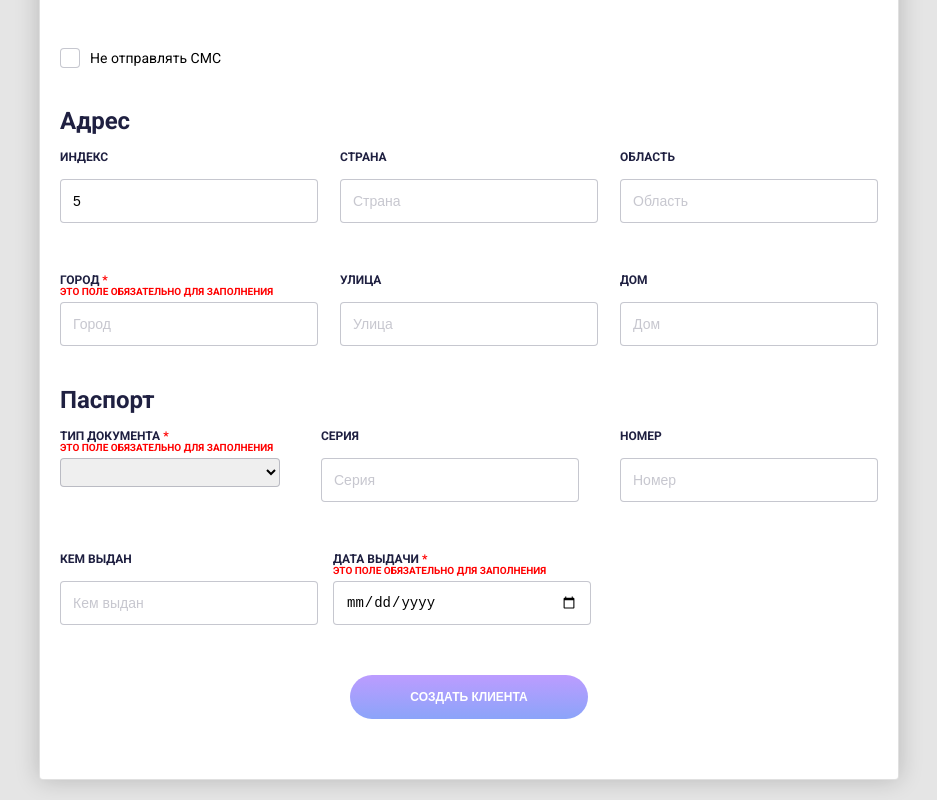
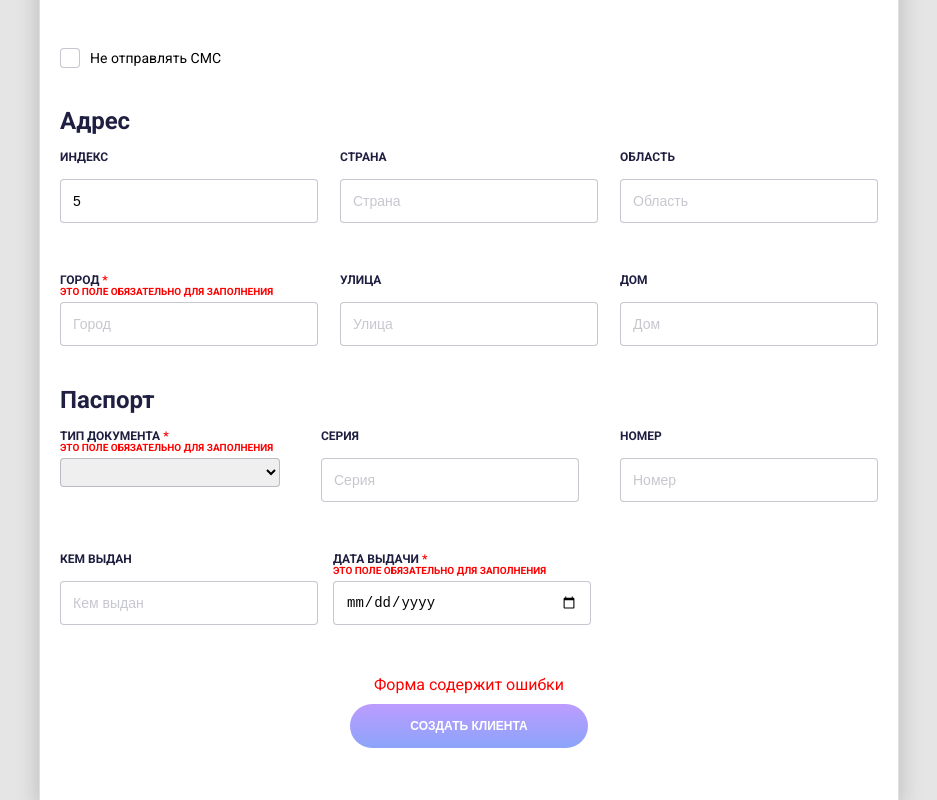
Before and after one commit to mefistodevelop/vue-form, a Vue app: page / in a window 1280 px wide. Both pictures are taken after typing "Sample", "Sample", "Sample", "2020-01-15", "5", "5" into the empty fields and a click on the button "СОЗДАТЬ КЛИЕНТА". Shown: the part 592-1392 px from the top of the page, without its empty margins (171-1108 px from the left). Built offline with nearby package versions, Linux system fonts and the light colour scheme.

Commit message:
feat: add warning if form contains errors

```diff
--- a/src/components/Form.vue
+++ b/src/components/Form.vue
@@ -1,5 +1,5 @@
 <template>
-  <form class="form" @submit.prevent="submit">
+  <form class="form" name="new-client" @submit.prevent="submit">
     <h1 class="form__title">Новый клиент</h1>
     <div class="form__wrapper">
       <section class="form__section">
@@ -244,6 +244,7 @@
     </div>
 
     <div class="form__footer">
+      <div class="form__warning" v-show="$v.form.$error">Форма содержит ошибки</div>
       <button class="form__button" type="submit">Создать клиента</button>
     </div>
 
@@ -433,8 +434,14 @@
 
     &__footer {
       display: flex;
-      justify-content: center;
+      flex-direction: column;
+      align-items: center;
       margin-bottom: 6rem;
+    }
+
+    &__warning {
+      margin-bottom: 1rem;
+      color: red;
     }
 
     &__button {
```
